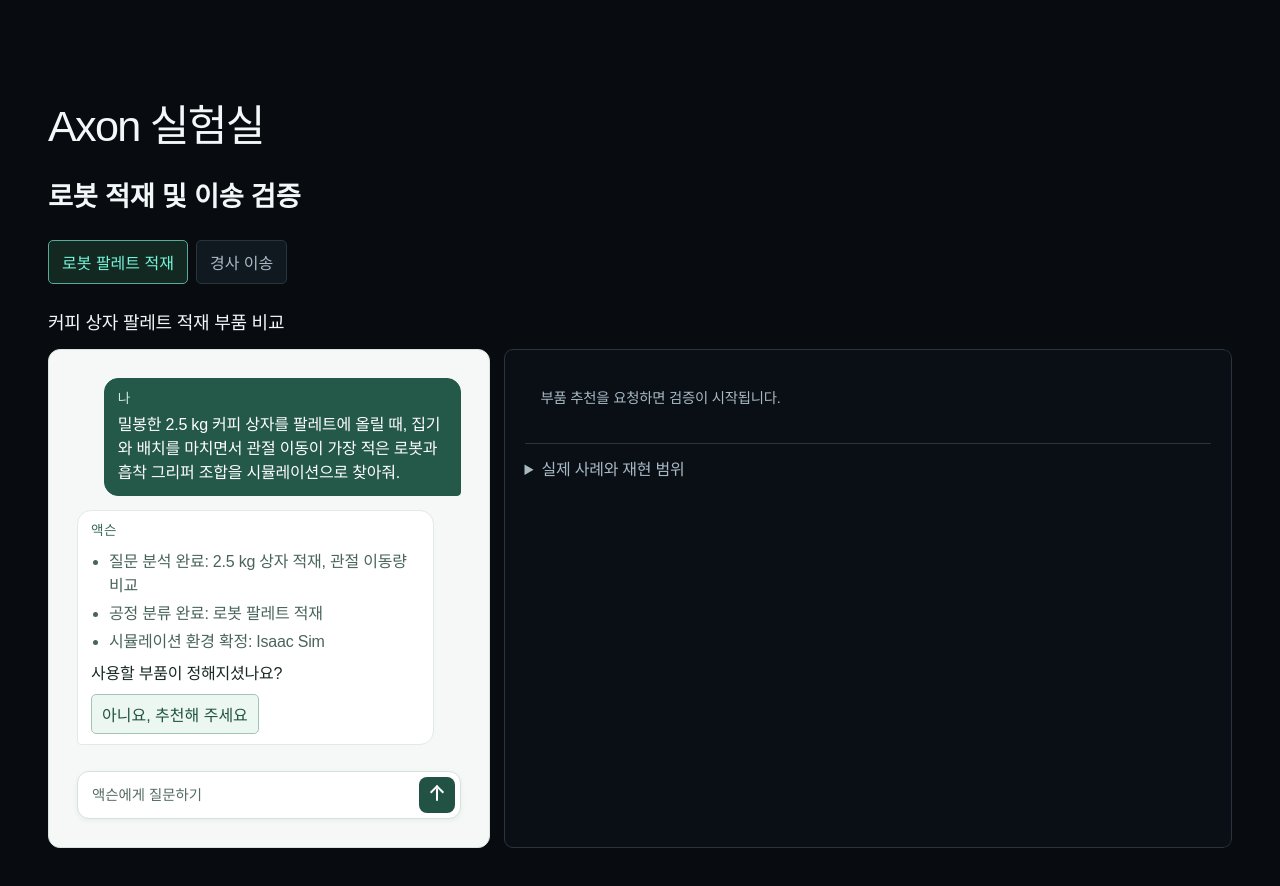
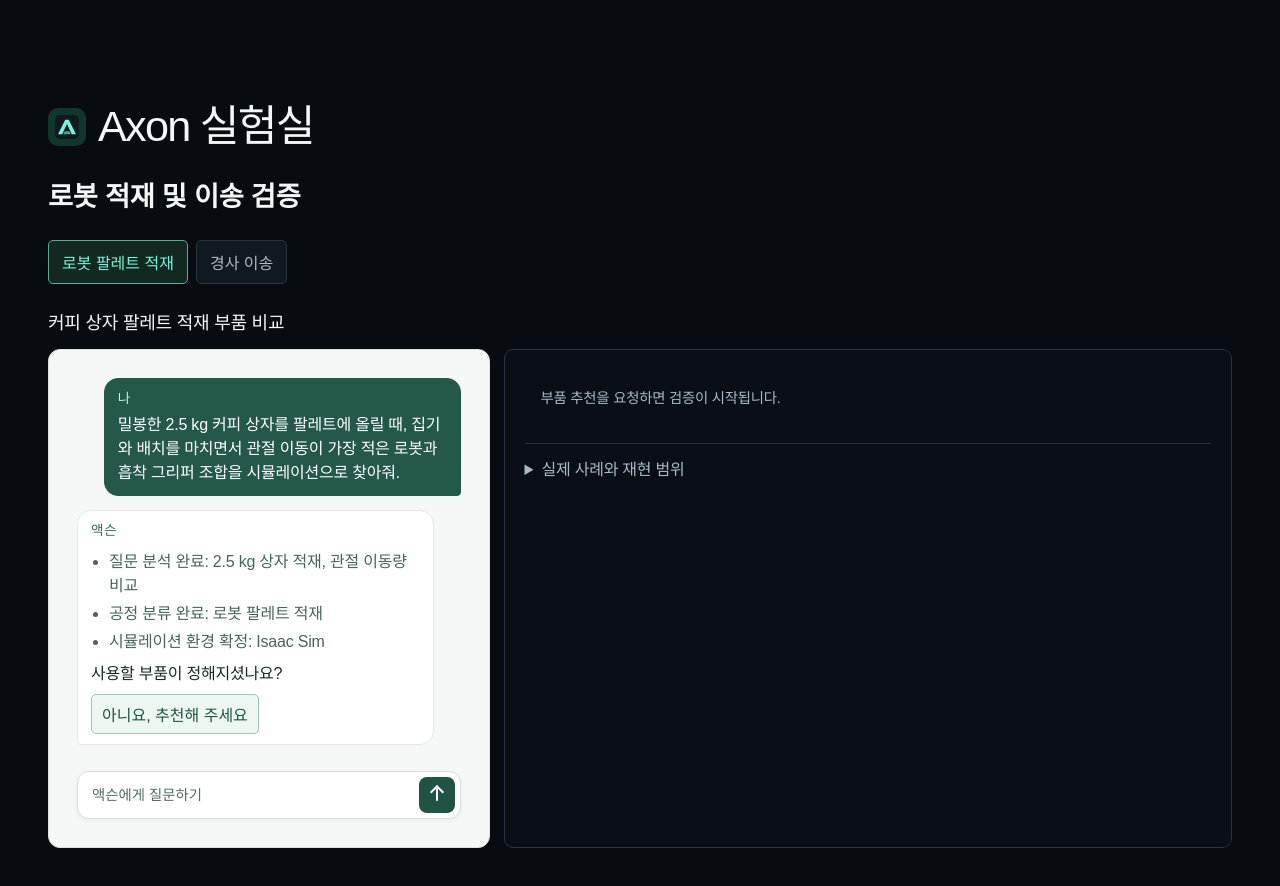
Before and after one commit to Kookutility/axon-dynamics-demo, a plain HTML site: page index.html in a window 1280 px wide. Shown: the part 1354-2240 px from the top of the page. Drawn offline with Linux system fonts and the light colour scheme; a web font is replaced by a local one.

Commit message:
Add the Axon mark beside the lab heading

```diff
--- a/index.html
+++ b/index.html
@@ -6,7 +6,7 @@
 <meta name="description" content="Axon에서 로봇과 차량의 물리 시뮬레이션을 살펴보세요. 시험 조건부터 결과 수치와 영상까지 한 화면에서 확인할 수 있습니다.">
 <link rel="icon" href="axon-mark.svg" type="image/svg+xml">
 <title>Axon Dynamics — 물리 시뮬레이션 특화 AI</title>
-<link rel="stylesheet" href="style.css?v=pallet-process">
+<link rel="stylesheet" href="style.css?v=lab-mark">
 <script src="pallet-results.js?v=part-trials" defer></script>
 <script src="app.js?v=lab-only-process" defer></script>
 </head>
@@ -83,7 +83,7 @@
 </div>
 </section>
 <section class="wrap block" id="lab" aria-labelledby="lab-title">
-<h2 id="lab-title">Axon 실험실</h2>
+<h2 id="lab-title"><img src="axon-mark.svg" width="38" height="38" alt="">Axon 실험실</h2>
 <section class="lab-case" id="pallet-lab" aria-labelledby="pallet-title">
 <h3 class="lab-case-title" id="pallet-title">로봇 적재 및 이송 검증</h3>
 <div class="choices" role="group" aria-label="시뮬레이션 선택">
--- a/style.css
+++ b/style.css
@@ -228,6 +228,8 @@ h2 { font-size: clamp(1.8rem, 3.7vw, 2.7rem); font-weight: 475; line-height: 1.2
 .offering p:not(.eyebrow) { color: var(--soft); line-height: 1.65; word-break: keep-all; }
 .offering-link { margin-top: auto; padding-block: 6px; color: var(--mint); text-decoration: underline; text-underline-offset: 4px; }
 .lab-case-title { margin: 0 0 12px; font-size: clamp(1.2rem, 2.5vw, 1.7rem); }
+#lab-title { display: flex; align-items: center; gap: 12px; }
+#lab-title img { flex: none; padding: 7px; border-radius: 10px; background: #11372d; }
 #lab > .lab-case { margin-top: 26px; }
 #lab > .lab-case + .lab-case { margin-top: clamp(34px, 5vw, 64px); padding-top: clamp(28px, 4vw, 48px); border-top: 1px solid var(--line); }
 .vehicle-plan { padding: 24px; }
```
